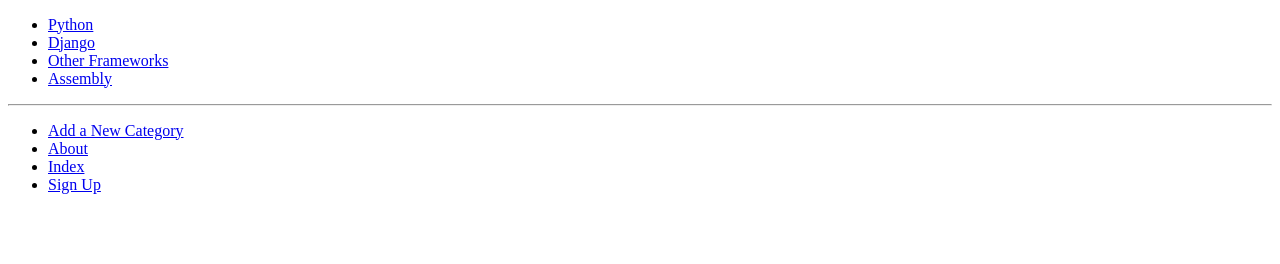
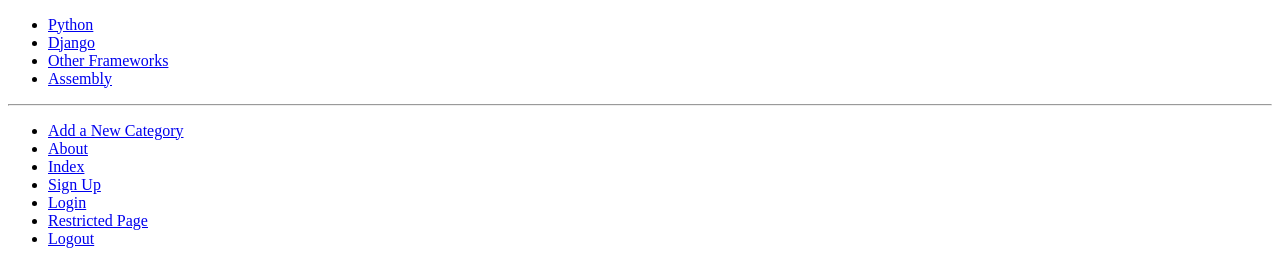
Before and after one commit to CJMartin99/tango_with_django_project, a Django app: page / in a window 1280 px wide. Shown: the part 1200-1464 px from the top of the page. Before the commit the page ends 1394 px from the top, so only its background shows below. Run offline with Django 3.2, Linux system fonts and the light colour scheme; data comes from the database, SQL or seed files in the repository; both versions use the stored data as it was after the commit.

Commit message:
Finished 9.9

```diff
--- a/rango/urls.py
+++ b/rango/urls.py
@@ -10,5 +10,8 @@
         name='show_category'),
     path('add_category/', views.add_category, name='add_category'),
     path('category/<slug:category_name_slug>/add_page/', views.add_page, name='add_page'),
-    path('register/', views.register, name='register')
+    path('register/', views.register, name='register'),
+    path('login/', views.user_login, name='login'),
+    path('restricted/', views.restricted, name='restricted'),
+    path('logout/', views.user_logout, name='logout'),
 ]
--- a/rango/views.py
+++ b/rango/views.py
@@ -1,6 +1,8 @@
 from django.shortcuts import render
 from django.shortcuts import redirect
 from django.urls import reverse
+from django.contrib.auth import authenticate, login, logout
+from django.contrib.auth.decorators import login_required
 
 from django.http import HttpResponse
 
@@ -112,3 +114,31 @@
                     context = {'user_form':user_form,
                                 'profile_form':profile_form,
                                 'registered':registered})
+
+def user_login(request):
+    if request.method == 'POST':
+        username = request.POST.get('username')
+        password = request.POST.get('password')
+
+        user = authenticate(username=username, password=password)
+
+        if user:
+            if user.is_active:
+                login(request,user)
+                return redirect(reverse('rango:index'))
+            else:
+                return HttpResponse("Your Rango account is disabled.")
+        else:
+            print(f"Invalid login details: {username}, {password}")
+            return HttpResponse("Invalid login details supplied.")
+    else:
+        return render(request, 'rango/login.html')
+
+@login_required
+def restricted(request):
+    return HttpResponse("Since you are logged in, you can see this text!")
+
+@login_required
+def user_logout(request):
+    logout(request)
+    return redirect(reverse('rango:index'))
--- a/tango_with_django_project/settings.py
+++ b/tango_with_django_project/settings.py
@@ -29,6 +29,8 @@
 
 ALLOWED_HOSTS = []
 
+# LOGIN
+LOGIN_URL = 'rango:login'
 
 # Application definition
 
--- a/templates/rango/base.html
+++ b/templates/rango/base.html
@@ -27,6 +27,9 @@
 				<li><a href="{% url 'rango:about' %}">About</a></li>
 				<li><a href="{% url 'rango:index' %}">Index</a></li>
 				<li><a href="{% url 'rango:register' %}">Sign Up</a></li>
+				<li><a href="{% url 'rango:login' %}">Login</a></li>
+				<li><a href="{% url 'rango:restricted' %}">Restricted Page</a></li>
+				<li><a href="{% url 'rango:logout' %}">Logout</a></li>
 			</ul>
 		</div>
 	</body>
--- a/templates/rango/index.html
+++ b/templates/rango/index.html
@@ -12,7 +12,12 @@
 		<h1>Rango says...</h1>
 
 		<div>
-		hey there partner! <br />
+		{% if user.is_authenticated %}
+			howdy {{user.username}} <br />
+		{% else %}
+			hey there partner! <br />
+		{% endif %}
+
 		<strong>{{ boldmessage }}</strong><br />
 		</div>
 
```
Also changed, not shown: templates/rango/login.html (added, +21 -0 lines), db.sqlite3.
